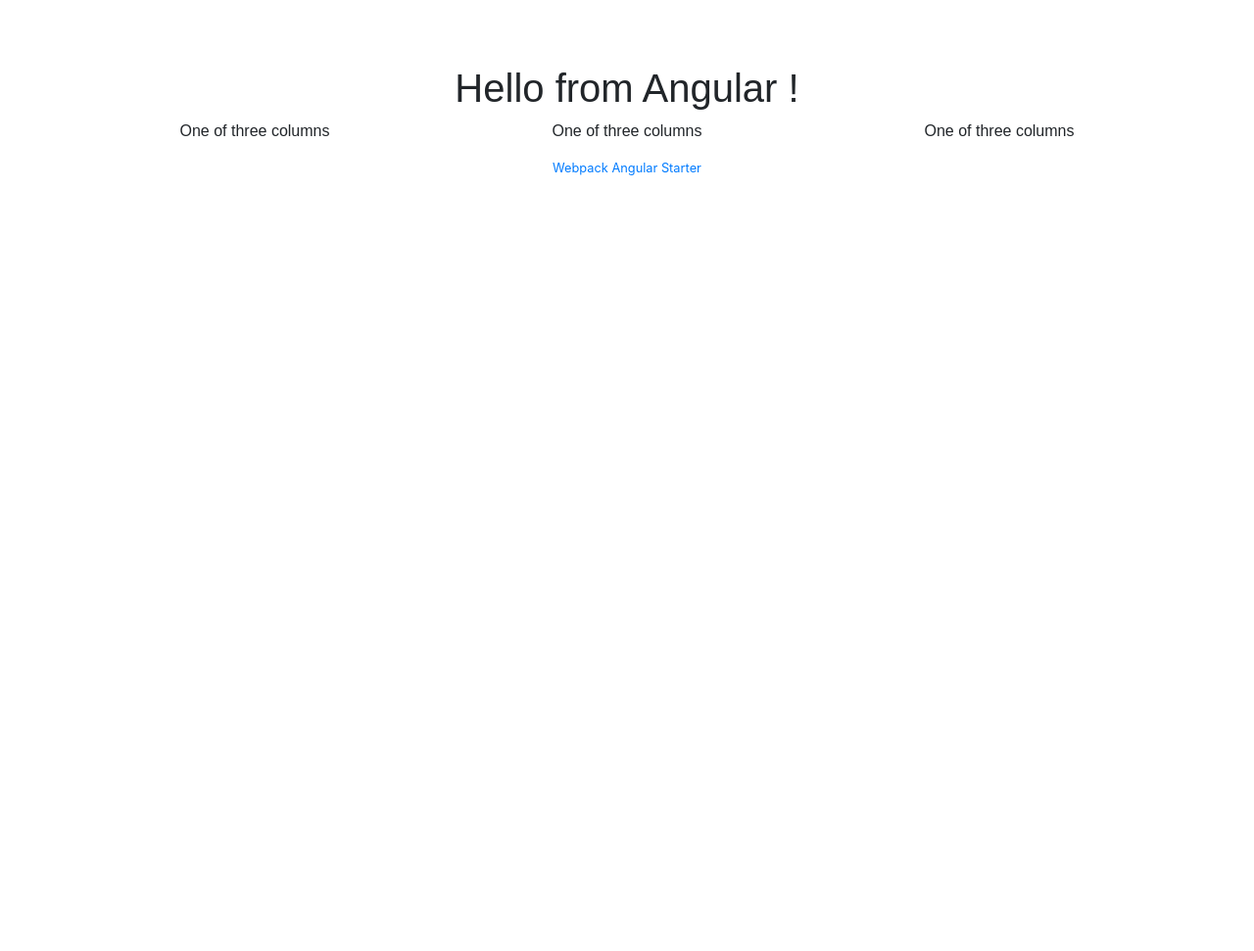
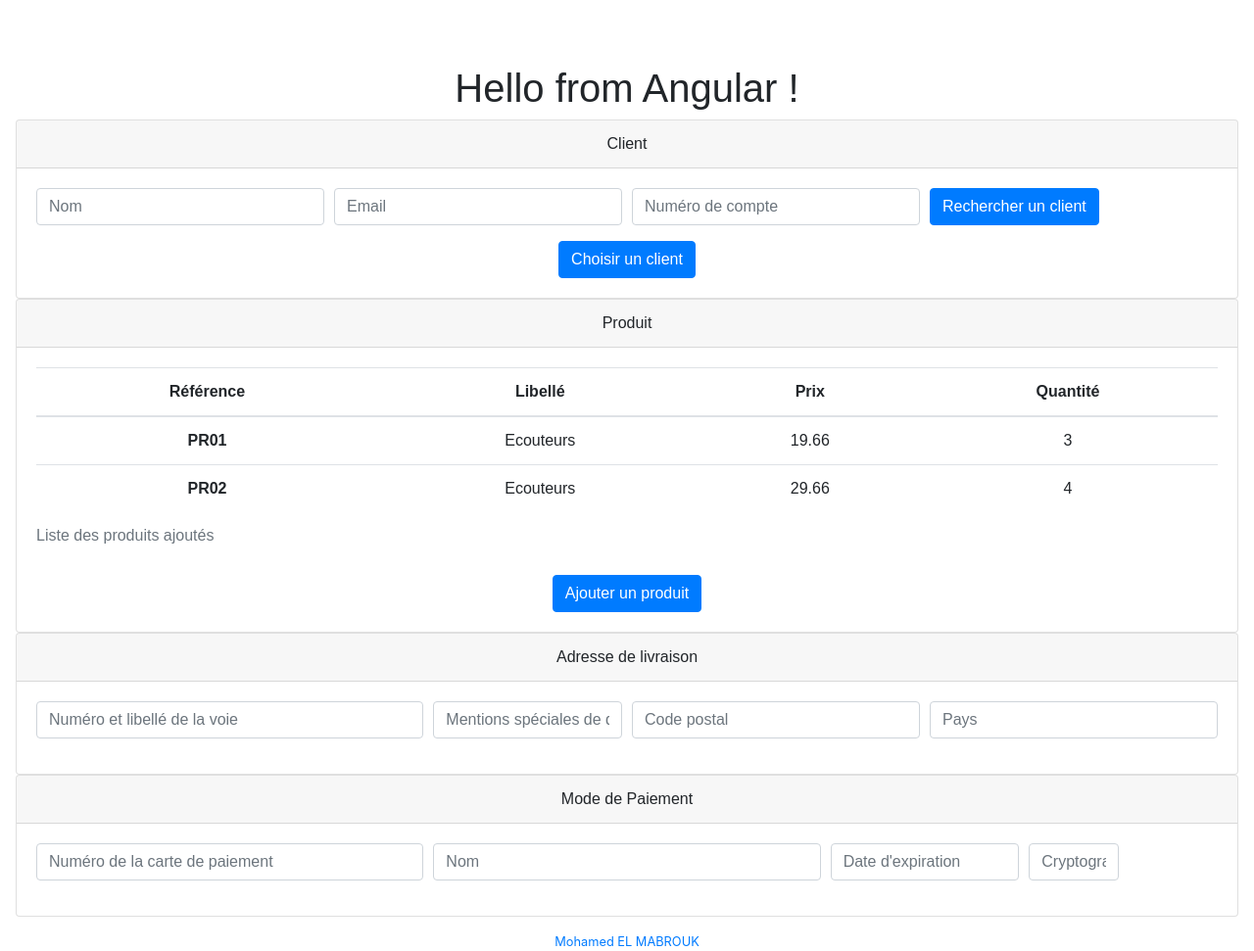
Before and after one commit to mohamedmk1/TDDAngularJS, a website built with webpack: page src/public/index.html in a window 1280 px wide. Shown: the whole page at 98% size. Before the commit the page ends 800 px from the top, so only its background shows below. Built offline with nearby package versions, Linux system fonts and the light colour scheme; some packages are replaced by stand-ins of ours.

Commit message:
integrate html page

```diff
--- a/src/app/app.html
+++ b/src/app/app.html
@@ -1,22 +1,115 @@
 <main>
   <h1 class="title">Hello from Angular !</h1>
 
-  <!-- Images (and assets) are parsed and loaded from within the public directory -->
-  <!-- <img src="/img/logo.png"> -->
-  <div class="container">
-    <div class="row">
-      <div class="col-sm">
-        One of three columns
-      </div>
-      <div class="col-sm">
-        One of three columns
-      </div>
-      <div class="col-sm">
-        One of three columns
-      </div>
+  <!-- CLIENT BLOCK -->
+  <div class="card">
+    <div class="card-header">
+      Client
+    </div>
+    <div class="card-body">
+      <form class="form-row">
+        <div class="form-group col-md-3">
+          <input type="text" class="form-control" placeholder="Nom">
+        </div>
+        <div class="form-group col-md-3">
+          <input type="text" class="form-control" placeholder="Email">
+        </div>
+        <div class="form-group col-md-3">
+          <input type="text" class="form-control" placeholder="Numéro de compte">
+        </div>
+        <div class="col-auto">
+          <button type="submit" class="btn btn-primary mb-2">Rechercher un client</button>
+        </div>
+      </form>
+      <a href="#" class="btn btn-primary">Choisir un client</a>
     </div>
   </div>
+
+  <!-- PRODUITS BLOCK -->
+  <div class="card">
+    <div class="card-header">
+      Produit
+    </div>
+    <div class="card-body">
+      <table class="table">
+        <caption>Liste des produits ajoutés</caption>
+        <thead>
+          <tr>
+            <th scope="col">Référence</th>
+            <th scope="col">Libellé</th>
+            <th scope="col">Prix</th>
+            <th scope="col">Quantité</th>
+          </tr>
+        </thead>
+        <tbody>
+          <tr>
+            <th scope="row">PR01</th>
+            <td>Ecouteurs</td>
+            <td>19.66</td>
+            <td>3</td>
+          </tr>
+          <tr>
+            <th scope="row">PR02</th>
+            <td>Ecouteurs</td>
+            <td>29.66</td>
+            <td>4</td>
+          </tr>
+        </tbody>
+      </table>
+      <a href="#" class="btn btn-primary">Ajouter un produit</a>
+    </div>
+  </div>
+
+  <!-- ADRESSE DE LIVRAISON BLOCK -->
+  <div class="card">
+    <div class="card-header">
+      Adresse de livraison
+    </div>
+    <div class="card-body">
+      <form class="form-row">
+        <div class="form-group col-md-4">
+          <input type="text" class="form-control" placeholder="Numéro et libellé de la voie">
+        </div>
+        <div class="form-group col-md-2">
+          <input type="text" class="form-control" placeholder="Mentions spéciales de distribution">
+        </div>
+        <div class="form-group col-md-3">
+          <input type="text" class="form-control" placeholder="Code postal">
+        </div>
+        <div class="form-group col-md-3">
+          <input type="text" class="form-control" placeholder="Pays">
+        </div>
+      </form>
+    </div>
+  </div>
+
+  <!-- MODE DE PAIEMENT BLOCK -->
+  <div class="card">
+    <div class="card-header">
+      Mode de Paiement
+    </div>
+    <div class="card-body">
+      <form class="form-row">
+        <div class="form-group col-md-4">
+          <input type="text" class="form-control" placeholder="Numéro de la carte de paiement">
+        </div>
+
+        <div class="form-group col-md-4">
+          <input type="text" class="form-control" placeholder="Nom">
+        </div>
+
+        <div class="form-group col-md-2">
+          <input type="text" class="form-control" placeholder="Date d'expiration">
+        </div>
+
+        <div class="form-group col-md-1">
+          <input type="text" class="form-control" placeholder="Cryptogramme">
+        </div>
+      </form>
+    </div>
+  </div>
+
 </main>
 <footer>
-  <a ng-href="{{vm.url}}">Webpack Angular Starter</a>
+  <a ng-href="{{vm.url}}">Mohamed EL MABROUK</a>
 </footer>
```
